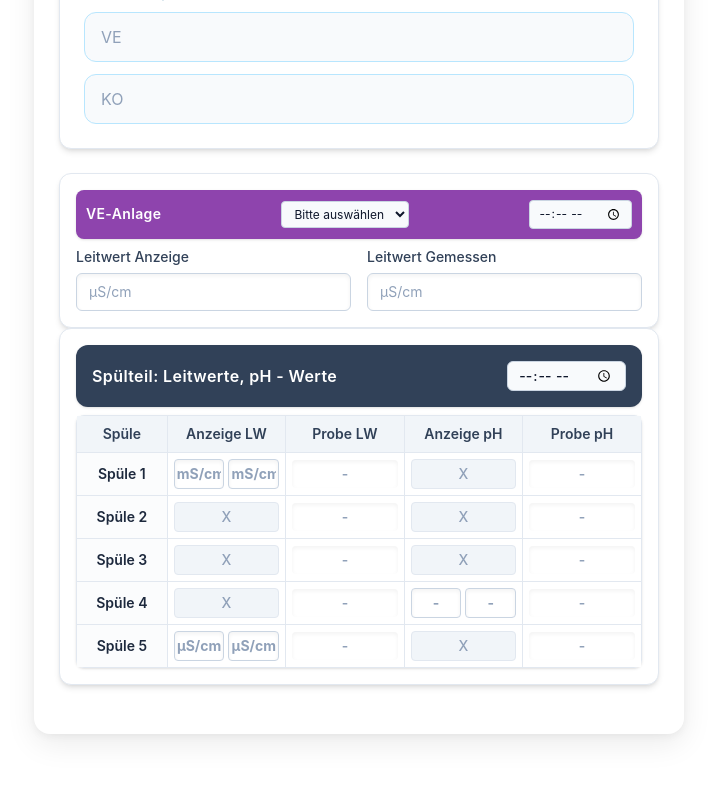
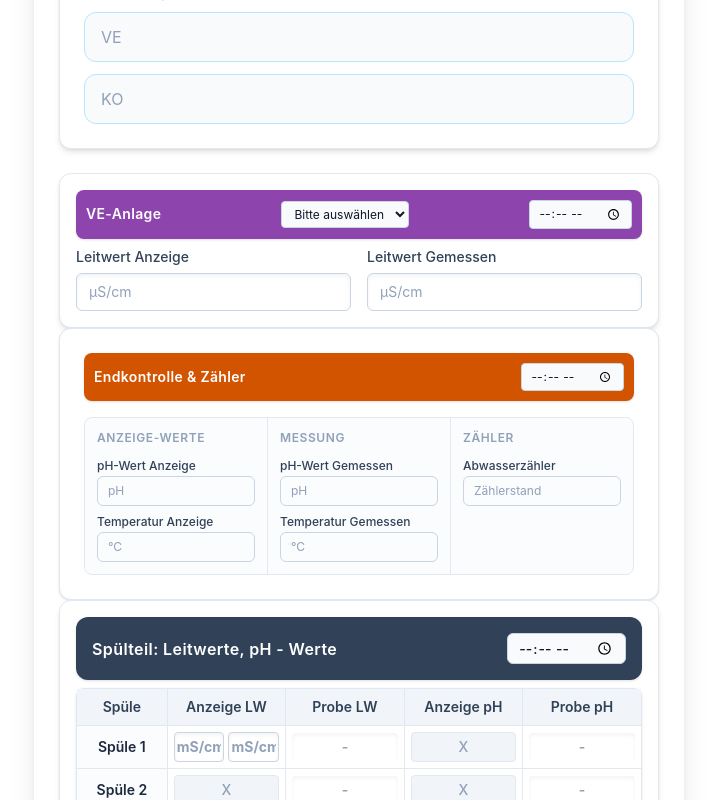
Before and after one commit to andre-herter/BeizeProtokoll, a React (Vite) app: page / in a window 1280 px wide. Shown: the part 559-1359 px from the top of the page, without its empty margins (281-998 px from the left). Built offline with nearby package versions, Linux system fonts and the light colour scheme.

Commit message:
feat: add FinalWastewaterInspection component

```diff
--- /dev/null
+++ b/src/components/finalControlSystem/FinalWastewaterInspection.tsx
@@ -0,0 +1,198 @@
+import { useState, type ChangeEvent } from "react";
+import type {
+  FinalControlFormData,
+  FinalControlProps,
+} from "./FinalControlSystem.types";
+
+const LOCAL_STORAGE_KEY = "final_control_form_data";
+
+const INITIAL_FORM_STATE: FinalControlFormData = {
+  time: "",
+  displayedPh: "",
+  displayedTemp: "",
+  measuredPh: "",
+  measuredTemp: "",
+  wastewaterCounter: "",
+};
+
+export default function FinalWastewaterInspection({
+  initialValues,
+  onFormChange,
+}: FinalControlProps) {
+  const [formData, setFormData] = useState<FinalControlFormData>(() => {
+    let savedData: Partial<FinalControlFormData> = {};
+
+    if (typeof window !== "undefined") {
+      try {
+        const item = localStorage.getItem(LOCAL_STORAGE_KEY);
+        if (item) {
+          savedData = JSON.parse(item) as FinalControlFormData;
+        }
+      } catch (error) {
+        console.error("Fehler beim Laden aus dem localStorage:", error);
+      }
+    }
+
+    return {
+      ...INITIAL_FORM_STATE,
+      ...initialValues,
+      ...savedData,
+    };
+  });
+
+  const handleChange = (field: keyof FinalControlFormData, value: string) => {
+    setFormData((prevData) => {
+      const updatedData: FinalControlFormData = {
+        ...prevData,
+        [field]: value,
+      };
+
+      try {
+        localStorage.setItem(LOCAL_STORAGE_KEY, JSON.stringify(updatedData));
+      } catch (error) {
+        console.error("Fehler beim Speichern in den localStorage:", error);
+      }
+
+      onFormChange?.(updatedData);
+      return updatedData;
+    });
+  };
+
+  return (
+    <section className="mx-auto max-w-4xl rounded-xl border border-slate-200 bg-white p-6 shadow-sm">
+      <div className="w-full mb-4 flex items-center justify-between gap-2 bg-[#d35400] text-white p-2 sm:p-2.5 rounded-lg shadow-sm">
+        <h3 className="text-xs sm:text-sm font-semibold tracking-wide truncate">
+          Endkontrolle &amp; Zähler
+        </h3>
+        <div className="flex items-center gap-2">
+          <input
+            type="time"
+            id="time_ek"
+            value={formData.time}
+            onChange={(e: ChangeEvent<HTMLInputElement>) =>
+              handleChange("time", e.target.value)
+            }
+            className="px-2 py-1 bg-slate-50 border border-slate-300 rounded text-slate-900 text-xs focus:outline-none focus:border-blue-500 focus:ring-1 focus:ring-blue-500 transition-colors cursor-pointer"
+          />
+        </div>
+      </div>
+
+      <div className="flex flex-col md:flex-row gap-0 rounded-lg border border-slate-200 overflow-hidden divide-y md:divide-y-0 md:divide-x divide-slate-200">
+        <div className="flex-1 flex flex-col gap-2 bg-slate-50/50 p-3">
+          <span className="text-xs font-semibold uppercase tracking-wider text-slate-400 mb-1">
+            Anzeige-Werte
+          </span>
+          <div>
+            <label
+              htmlFor="ek_rph"
+              className="block text-xs font-medium text-slate-700 mb-0.5"
+            >
+              pH-Wert Anzeige
+            </label>
+            <input
+              type="number"
+              step="0.01"
+              id="ek_rph"
+              placeholder="pH"
+              value={formData.displayedPh}
+              onChange={(e: ChangeEvent<HTMLInputElement>) =>
+                handleChange("displayedPh", e.target.value)
+              }
+              className="w-full rounded-md border border-slate-300 px-2.5 py-1.5 text-slate-800 placeholder-slate-400 transition focus:border-blue-500 focus:outline-none focus:ring-1 focus:ring-blue-500 text-xs [appearance:textfield] [&::-webkit-outer-spin-button]:appearance-none [&::-webkit-inner-spin-button]:appearance-none"
+            />
+          </div>
+
+          <div>
+            <label
+              htmlFor="ek_rtemp"
+              className="block text-xs font-medium text-slate-700 mb-0.5"
+            >
+              Temperatur Anzeige
+            </label>
+            <input
+              type="number"
+              step="0.01"
+              id="ek_rtemp"
+              placeholder="°C"
+              value={formData.displayedTemp}
+              onChange={(e: ChangeEvent<HTMLInputElement>) =>
+                handleChange("displayedTemp", e.target.value)
+              }
+              className="w-full rounded-md border border-slate-300 px-2.5 py-1.5 text-slate-800 placeholder-slate-400 transition focus:border-blue-500 focus:outline-none focus:ring-1 focus:ring-blue-500 text-xs [appearance:textfield] [&::-webkit-outer-spin-button]:appearance-none [&::-webkit-inner-spin-button]:appearance-none"
+            />
+          </div>
+        </div>
+
+        <div className="flex-1 flex flex-col gap-2 bg-slate-50/50 p-3">
+          <span className="text-xs font-semibold uppercase tracking-wider text-slate-400 mb-1">
+            Messung
+          </span>
+          <div>
+            <label
+              htmlFor="ek_mph"
+              className="block text-xs font-medium text-slate-700 mb-0.5"
+            >
+              pH-Wert Gemessen
+            </label>
+            <input
+              type="number"
+              step="0.01"
+              id="ek_mph"
+              placeholder="pH"
+              value={formData.measuredPh}
+              onChange={(e: ChangeEvent<HTMLInputElement>) =>
+                handleChange("measuredPh", e.target.value)
+              }
+              className="w-full rounded-md border border-slate-300 px-2.5 py-1.5 text-slate-800 placeholder-slate-400 transition focus:border-blue-500 focus:outline-none focus:ring-1 focus:ring-blue-500 text-xs [appearance:textfield] [&::-webkit-outer-spin-button]:appearance-none [&::-webkit-inner-spin-button]:appearance-none"
+            />
+          </div>
+
+          <div>
+            <label
+              htmlFor="ek_mtemp"
+              className="block text-xs font-medium text-slate-700 mb-0.5"
+            >
+              Temperatur Gemessen
+            </label>
+            <input
+              type="number"
+              step="0.01"
+              id="ek_mtemp"
+              placeholder="°C"
+              value={formData.measuredTemp}
+              onChange={(e: ChangeEvent<HTMLInputElement>) =>
+                handleChange("measuredTemp", e.target.value)
+              }
+              className="w-full rounded-md border border-slate-300 px-2.5 py-1.5 text-slate-800 placeholder-slate-400 transition focus:border-blue-500 focus:outline-none focus:ring-1 focus:ring-blue-500 text-xs [appearance:textfield] [&::-webkit-outer-spin-button]:appearance-none [&::-webkit-inner-spin-button]:appearance-none"
+            />
+          </div>
+        </div>
+
+        <div className="flex-1 flex flex-col gap-2 bg-slate-50/50 p-3">
+          <span className="text-xs font-semibold uppercase tracking-wider text-slate-400 mb-1">
+            Zähler
+          </span>
+          <div>
+            <label
+              htmlFor="abwasser"
+              className="block text-xs font-medium text-slate-700 mb-0.5"
+            >
+              Abwasserzähler
+            </label>
+
+            <input
+              type="number"
+              id="abwasser"
+              placeholder="Zählerstand"
+              value={formData.wastewaterCounter}
+              onChange={(e: ChangeEvent<HTMLInputElement>) =>
+                handleChange("wastewaterCounter", e.target.value)
+              }
+              className="w-full rounded-md border border-slate-300 px-2.5 py-1.5 text-slate-800 placeholder-slate-400 transition focus:border-blue-500 focus:outline-none focus:ring-1 focus:ring-blue-500 text-xs [appearance:textfield] [&::-webkit-outer-spin-button]:appearance-none [&::-webkit-inner-spin-button]:appearance-none"
+            />
+          </div>
+        </div>
+      </div>
+    </section>
+  );
+}
--- a/src/pages/Home.tsx
+++ b/src/pages/Home.tsx
@@ -1,5 +1,6 @@
 import AcidAnalysis from "../components/acidAnalysis/AcidAnalysis";
 import DmWaterSystem from "../components/dmWaterSystem/DmWaterSystem";
+import FinalWastewaterInspection from "../components/finalControlSystem/FinalWastewaterInspection.tsx";
 import FlushingSystemTable from "../components/flushingSystemTable/FlushingSystemTable";
 import Navbar from "../components/navbar/Navbar";
 import WaterMetrics from "../components/waterMetrics/WaterMetrics";
@@ -11,6 +12,7 @@ function Home() {
       <AcidAnalysis />
       <WaterMetrics />
       <DmWaterSystem />
+      <FinalWastewaterInspection />
       <FlushingSystemTable />
     </div>
   );
```
Also changed, not shown: src/components/finalControlSystem/FinalControlSystem.types.ts (added, +13 -0 lines).
